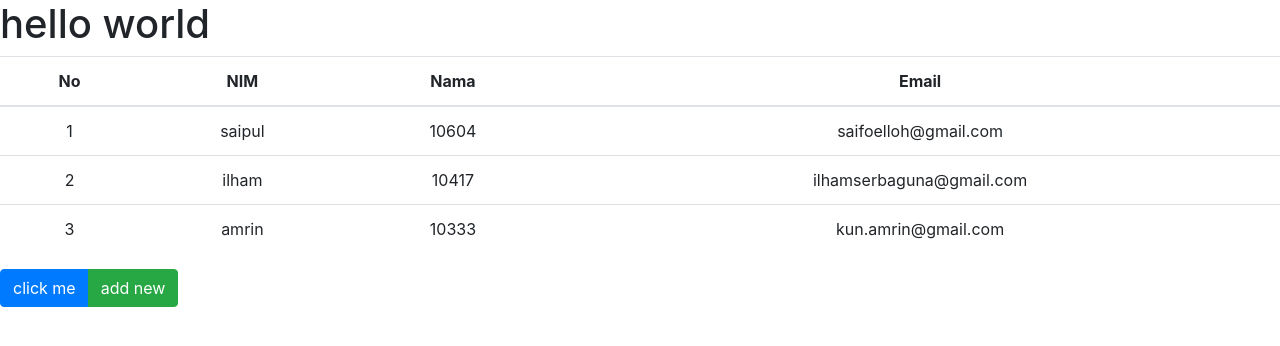
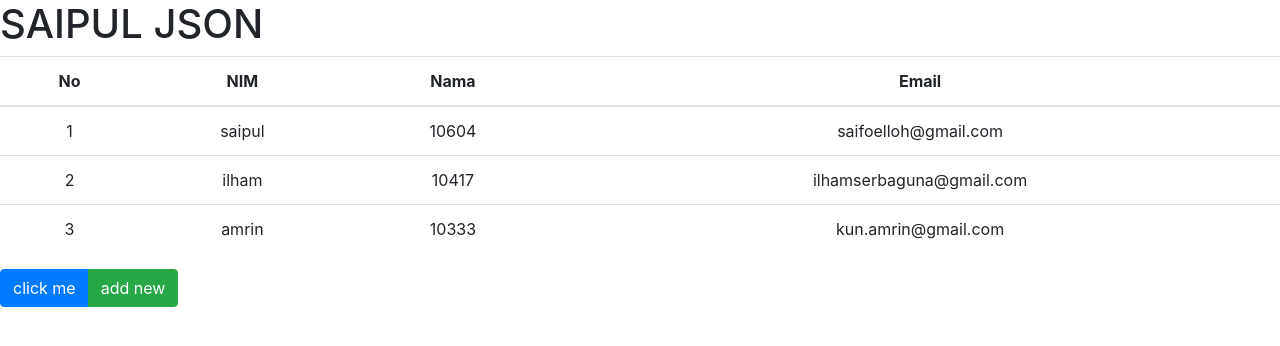
Before and after one commit to saifoelloh/read-json-file, a plain HTML site: page index.html in a window 1280 px wide. Drawn offline with nearby package versions, Linux system fonts and the light colour scheme.

Commit message:
update header

```diff
--- a/index.html
+++ b/index.html
@@ -8,7 +8,7 @@
   <link rel="stylesheet" href="https://stackpath.bootstrapcdn.com/bootstrap/4.4.1/css/bootstrap.min.css" integrity="sha384-Vkoo8x4CGsO3+Hhxv8T/Q5PaXtkKtu6ug5TOeNV6gBiFeWPGFN9MuhOf23Q9Ifjh" crossorigin="anonymous">
 </head>
 <body>
-  <h1>hello world</h1>
+  <h1>SAIPUL JSON</h1>
 
   <div class="container">
     <div id="list" class="row">
```
